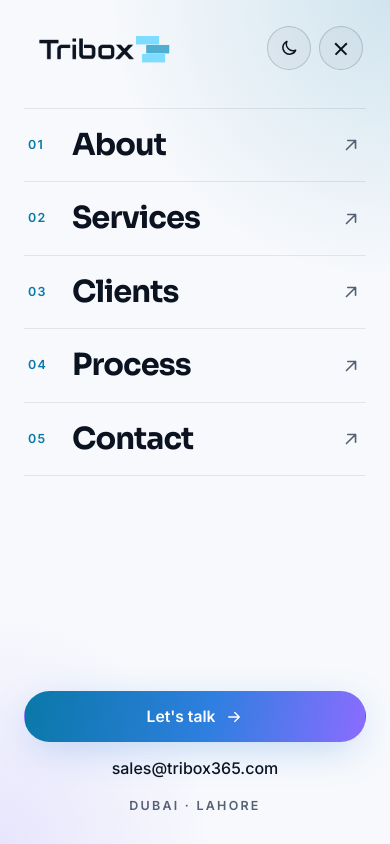
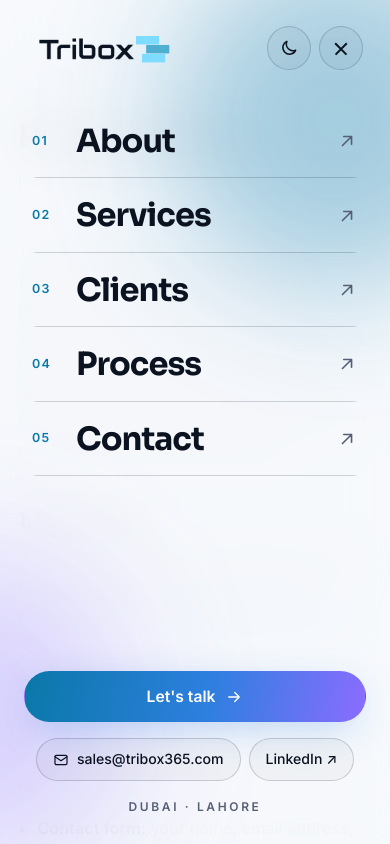
Before and after one commit to bilalshahzad996/TriboxWebsite, a React (Vite) app: page /privacy-policy in a window 390 px wide. Both pictures are taken after a click on the button 341 px from the left and 48 px from the top of the page. Shown: the top 844 px of the page. Built offline with nearby package versions, Linux system fonts and the light colour scheme; no server answers.

Commit message:
Mobile menu: frosted glass, drifting glows, rising labels, contact chips

```diff
--- a/src/components/Navbar.jsx
+++ b/src/components/Navbar.jsx
@@ -124,7 +124,14 @@ export default function Navbar() {
               <a href="/#contact" className="btn btn-primary" onClick={close}>
                 Let's talk <Icon name="arrow" size={18} />
               </a>
-              <a href={`mailto:${company.email}`} className="nav-menu-mail">{company.email}</a>
+              <div className="nav-menu-chips">
+                <a href={`mailto:${company.email}`}>
+                  <Icon name="mail" size={16} /> {company.email}
+                </a>
+                {company.social.map((s) => (
+                  <a key={s.label} href={s.url} target="_blank" rel="noreferrer">{s.label} ↗</a>
+                ))}
+              </div>
               <p className="nav-menu-offices">{company.offices.map((o) => o.city.split(',')[0]).join(' · ')}</p>
             </div>
           </nav>
--- a/src/index.css
+++ b/src/index.css
@@ -1334,51 +1334,84 @@ a.info-card:hover { transform: translateX(8px); border-color: rgb(var(--accent-r
   .nav-bar { display: flex; justify-content: space-between; height: 60px; padding: 0 8px 0 20px; }
   .burger { display: grid; }
   .nav-indicator { display: none; }
-  /* Full-screen menu: numbered rows, brand glow, contact footer */
+  /* Full-screen menu: frosted glass, drifting brand glows, labels that rise into their rows */
   .nav-links {
     position: fixed;
     inset: 0;
     flex-direction: column;
     gap: 0;
-    padding: 108px 24px calc(28px + env(safe-area-inset-bottom));
+    padding: 104px 24px calc(28px + env(safe-area-inset-bottom));
+    overflow-x: hidden;
     overflow-y: auto;
     border-radius: 0;
-    background:
-      radial-gradient(120% 55% at 100% 0%, rgb(var(--accent-rgb) / 0.16), transparent 60%),
-      radial-gradient(90% 45% at 0% 100%, rgb(139 108 255 / 0.14), transparent 60%),
-      var(--bg);
+    background: rgb(from var(--bg) r g b / 0.9);
+    backdrop-filter: blur(22px) saturate(140%);
     clip-path: circle(0 at calc(100% - 56px) 48px);
     transition: clip-path 0.8s var(--ease);
   }
+  @supports not (color: rgb(from red r g b)) {
+    .nav-links { background: var(--bg); }
+  }
   .nav-open .nav-links { clip-path: circle(150% at calc(100% - 56px) 48px); }
-  .nav-links > a,
-  .nav-menu-foot {
-    opacity: 0;
-    transform: translateY(24px);
-    transition: opacity 0.5s, transform 0.6s var(--ease), color 0.3s;
-  }
-  .nav-open .nav-links > a,
-  .nav-open .nav-menu-foot {
-    opacity: 1;
-    transform: none;
-    transition-delay: calc(0.25s + var(--i) * 0.06s);
-  }
+  /* Two slow-drifting glows behind the links */
+  .nav-links::before,
+  .nav-links::after {
+    content: '';
+    position: absolute;
+    z-index: -1;
+    border-radius: 50%;
+    filter: blur(60px);
+    pointer-events: none;
+  }
+  .nav-links::before {
+    width: 320px;
+    height: 320px;
+    top: -60px;
+    right: -120px;
+    background: rgb(var(--accent-rgb) / 0.35);
+    animation: menuGlow 12s ease-in-out infinite;
+  }
+  .nav-links::after {
+    width: 280px;
+    height: 280px;
+    bottom: 40px;
+    left: -140px;
+    background: rgb(139 108 255 / 0.28);
+    animation: menuGlow 15s ease-in-out infinite reverse;
+  }
+  @keyframes menuGlow {
+    50% { transform: translate(-40px, 60px) scale(1.15); }
+  }
+
   .nav-links > a {
     display: flex;
     align-items: center;
     gap: 16px;
     --pad: 0px;
-    padding: 18px 4px;
-    border-radius: 0;
-    border-bottom: 1px solid var(--line);
+    padding: 18px 8px;
+    border-radius: 14px;
     font-family: var(--display);
-    font-size: 1.9rem;
+    font-size: 2rem;
     font-weight: 700;
     letter-spacing: -0.03em;
     line-height: 1.2;
     color: var(--text);
-  }
-  .nav-links > a:first-of-type { border-top: 1px solid var(--line); }
+    transition: background 0.3s, color 0.3s;
+  }
+  .nav-links > a:active { background: rgb(var(--accent-rgb) / 0.1); }
+  /* Divider under each row, drawn in from the left */
+  .nav-links > a::after {
+    content: '';
+    position: absolute;
+    left: 8px;
+    right: 8px;
+    bottom: 0;
+    height: 1px;
+    background: var(--line-strong);
+    transform: scaleX(0);
+    transform-origin: left;
+    transition: transform 0.9s var(--ease);
+  }
   /* No roll-up hover effect on touch screens */
   .nav-link-text::after { display: none; }
   .nav-links > a:hover .nav-link-text { transform: none; }
@@ -1395,28 +1428,68 @@ a.info-card:hover { transform: translateX(8px); border-color: rgb(var(--accent-r
     display: block;
     margin-left: auto;
     color: var(--muted);
-    transform: rotate(-45deg);
-    transition: transform 0.4s var(--ease), color 0.3s;
-  }
-  .nav-links > a.is-active,
-  .nav-links > a:active { color: var(--accent); }
+    rotate: -45deg;
+    transition: rotate 0.4s var(--ease), color 0.3s;
+  }
+  .nav-links > a.is-active .nav-link-text {
+    background: var(--gradient);
+    -webkit-background-clip: text;
+    background-clip: text;
+    color: transparent;
+  }
   .nav-links > a.is-active .nav-arrow,
-  .nav-links > a:active .nav-arrow { color: var(--accent); transform: none; }
+  .nav-links > a:active .nav-arrow { color: var(--accent); rotate: 0deg; }
+
+  /* Opening sequence: labels rise out of their rows, numbers and arrows fade in, lines draw */
+  .nav-link-text {
+    transform: translateY(115%);
+    transition: transform 0.8s var(--ease);
+  }
+  .nav-num,
+  .nav-arrow,
+  .nav-menu-foot {
+    opacity: 0;
+    transition: opacity 0.6s, transform 0.6s var(--ease), rotate 0.4s var(--ease), color 0.3s;
+  }
+  .nav-menu-foot { transform: translateY(24px); }
+  .nav-open .nav-link-text,
+  .nav-open .nav-links > a::after { transform: none; }
+  .nav-open .nav-num,
+  .nav-open .nav-arrow,
+  .nav-open .nav-menu-foot { opacity: 1; transform: none; }
+  .nav-open .nav-link-text,
+  .nav-open .nav-links > a::after,
+  .nav-open .nav-num,
+  .nav-open .nav-arrow,
+  .nav-open .nav-menu-foot { transition-delay: calc(0.28s + var(--i) * 0.07s); }
 
   .nav-menu-foot {
     display: grid;
-    gap: 14px;
+    gap: 16px;
     margin-top: auto;
     padding-top: 36px;
     text-align: center;
   }
   .nav-menu-foot .btn { justify-content: center; width: 100%; }
-  .nav-menu-mail { font-weight: 500; color: var(--text); }
+  .nav-menu-chips { display: flex; flex-wrap: wrap; justify-content: center; gap: 8px; }
+  .nav-menu-chips a {
+    display: inline-flex;
+    align-items: center;
+    gap: 8px;
+    padding: 9px 16px;
+    border-radius: 999px;
+    border: 1px solid var(--line-strong);
+    background: var(--tint);
+    font-size: 0.88rem;
+    font-weight: 500;
+    color: var(--text);
+  }
+  .nav-menu-chips a:active { border-color: var(--accent); color: var(--accent); }
   .nav-menu-offices {
     margin: 0;
-    font-size: 0.78rem;
+    font-size: 0.75rem;
     font-weight: 600;
-    letter-spacing: 0.18em;
+    letter-spacing: 0.22em;
     text-transform: uppercase;
     color: var(--muted);
   }
```
